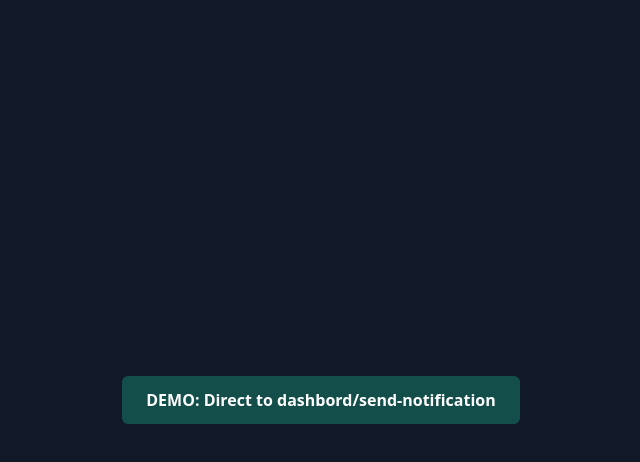
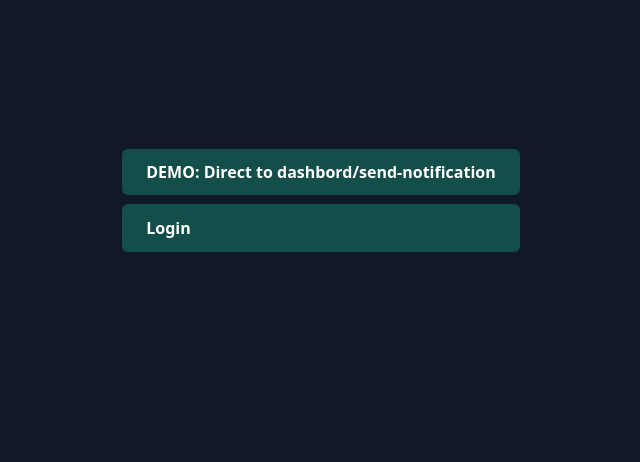
Before and after one commit to BvrLab/one-notification-api, a Next.js app in the folder client/: page / in a window 1280 px wide. Shown: the top 462 px of the page, without its empty margins (319-959 px from the left). Built offline with nearby package versions, Linux system fonts and the light colour scheme.

Commit message:
add google oauth config

```diff
--- a/client/src/app/page.tsx
+++ b/client/src/app/page.tsx
@@ -5,14 +5,21 @@
 
 export default function Home() {
   return (
-    <main className="flex min-h-screen flex-col items-center justify-between bg-gray-900">
+    <main className="flex min-h-screen flex-col items-center bg-gray-900">
     {/* <main> */}
+
+    <div className="mt-40">
         <Link
             className="m-auto hover:bg-teal-800 rounded-md bg-teal-900 py-3 px-6 mx-2 text-base font-semibold text-white outline-none"
             href="/dashboard/send-notification"
         >
             DEMO: Direct to dashbord/send-notification
         </Link>
+
+        <div className="mt-5 hover:bg-teal-800 rounded-md bg-teal-900 py-3 px-6 mx-2 text-base font-semibold text-white outline-none" >
+          Login
+        </div>
+    </div>
 
       {/* <h1>intor page</h1>
       <h1>login</h1> */}
```
Also changed, not shown: 2 other files (tests, documents, lock files or other folders).
